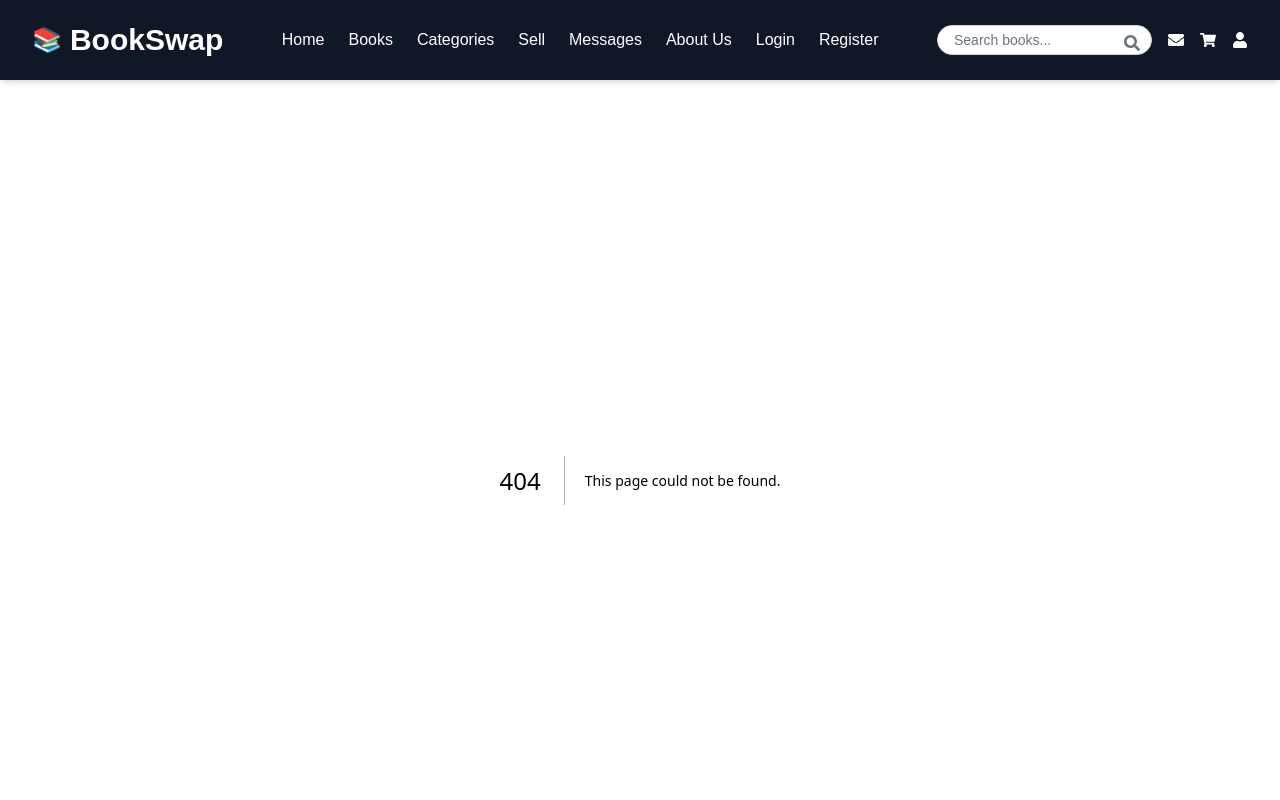
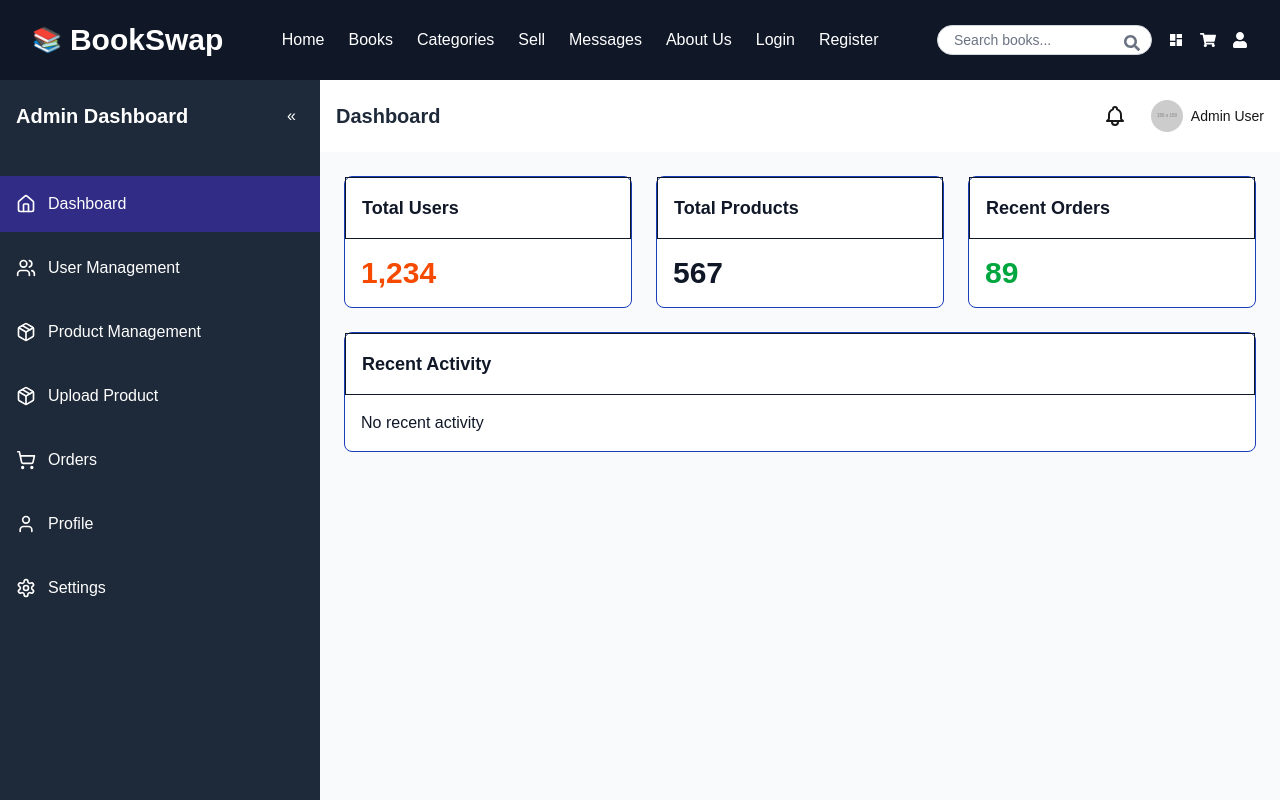
Before and after one commit to Sizzad-Hosen/book-management-client, a Next.js app: page /dashboard in a window 1280 px wide. Before the commit this address had no page. Shown: the top 800 px of the page. Built offline with nearby package versions, Linux system fonts and the light colour scheme.

Commit message:
create a admin dashboard and there nested users,product,upload product,profile,orders section sidebara add

```diff
--- a/package.json
+++ b/package.json
@@ -12,6 +12,7 @@
     "@heroicons/react": "^2.2.0",
     "daisyui": "^5.0.37",
     "framer-motion": "^12.14.0",
+    "lucide-react": "^0.511.0",
     "next": "15.3.2",
     "react": "^19.0.0",
     "react-dom": "^19.0.0",
--- /dev/null
+++ b/src/app/dashboard/layout.tsx
@@ -0,0 +1,94 @@
+// app/dashboard/layout.tsx
+"use client";
+
+import { useState } from 'react';
+import { usePathname } from 'next/navigation';
+import Link from 'next/link';
+import { User, Settings, Package, Users, Home, ShoppingCart } from 'lucide-react';
+
+const DashboardLayout = ({ children }: { children: React.ReactNode }) => {
+  const [sidebarOpen, setSidebarOpen] = useState(true);
+  const pathname = usePathname();
+
+  const navigation = [
+    { name: 'Dashboard', href: '/dashboard', icon: Home },
+    { name: 'User Management', href: '/dashboard/users', icon: Users },
+    { name: 'Product Management', href: '/dashboard/products', icon: Package },
+    { name: 'Upload Product', href: '/dashboard/products/uploadProduct', icon: Package },
+    { name: 'Orders', href: '/dashboard/orders', icon: ShoppingCart },
+    { name: 'Profile', href: '/dashboard/profile', icon: User },
+    { name: 'Settings', href: '/dashboard/settings', icon: Settings },
+  ];
+
+  return (
+    <div className="flex h-screen bg-gray-100">
+      {/* Sidebar - 30% width */}
+      <div className={`${sidebarOpen ? 'w-1/4' : 'w-20'} bg-gray-800 text-white transition-all duration-300`}>
+        <div className="p-4 flex items-center justify-between">
+          {sidebarOpen && <h1 className="text-xl font-bold">Admin Dashboard</h1>}
+          <button
+            onClick={() => setSidebarOpen(!sidebarOpen)}
+            className="p-2 rounded-md hover:bg-indigo-700"
+          >
+            {sidebarOpen ? '«' : '»'}
+          </button>
+        </div>
+
+        <nav className="mt-6">
+          <ul>
+            {navigation.map((item) => (
+              <li key={item.name} className="mb-2">
+                <Link
+                  href={item.href}
+                  className={`flex items-center p-4 ${pathname === item.href ? 'bg-indigo-900' : 'hover:bg-indigo-700'}`}
+                >
+                  <item.icon className="h-5 w-5" />
+                  {sidebarOpen && <span className="ml-3">{item.name}</span>}
+                </Link>
+              </li>
+            ))}
+          </ul>
+        </nav>
+      </div>
+
+      {/* Main Content - 70% width */}
+      <div className="flex-1 flex flex-col overflow-hidden">
+        {/* Header */}
+        <header className="bg-white shadow-sm">
+          <div className="flex justify-between items-center p-4">
+            <h2 className="text-xl font-semibold text-gray-800">
+              {navigation.find(nav => nav.href === pathname)?.name || 'Dashboard'}
+            </h2>
+            <div className="flex items-center space-x-4">
+              <button className="p-2 rounded-full hover:bg-gray-100">
+                <span className="sr-only">Notifications</span>
+                <svg className="h-6 w-6" fill="none" viewBox="0 0 24 24" stroke="currentColor">
+                  <path strokeLinecap="round" strokeLinejoin="round" strokeWidth={2} d="M15 17h5l-1.405-1.405A2.032 2.032 0 0118 14.158V11a6.002 6.002 0 00-4-5.659V5a2 2 0 10-4 0v.341C7.67 6.165 6 8.388 6 11v3.159c0 .538-.214 1.055-.595 1.436L4 17h5m6 0v1a3 3 0 11-6 0v-1m6 0H9" />
+                </svg>
+              </button>
+              <div className="relative">
+                <button className="flex items-center space-x-2 focus:outline-none">
+                  <img
+                    className="h-8 w-8 rounded-full"
+                    src="https://via.placeholder.com/150"
+                    alt="User profile"
+                  />
+                  {sidebarOpen && (
+                    <span className="text-sm font-medium">Admin User</span>
+                  )}
+                </button>
+              </div>
+            </div>
+          </div>
+        </header>
+
+        {/* Main Content Area */}
+        <main className="flex-1 overflow-y-auto p-6 bg-gray-50">
+          {children}
+        </main>
+      </div>
+    </div>
+  );
+};
+
+export default DashboardLayout;
--- /dev/null
+++ b/src/app/dashboard/orders/page.tsx
@@ -0,0 +1,9 @@
+import React from 'react'
+
+const Orders = () => {
+  return (
+    <div>Orders</div>
+  )
+}
+
+export default Orders
--- /dev/null
+++ b/src/app/dashboard/page.tsx
@@ -0,0 +1,52 @@
+// app/dashboard/page.tsx
+
+import { Card, CardContent, CardHeader, CardTitle } from "@/components/ui/Card";
+
+const DashboardPage = () => {
+  return (
+    <div className="grid grid-cols-1 md:grid-cols-2 lg:grid-cols-3 gap-6">
+      <Card>
+        <CardHeader>
+          <CardTitle>Total Users</CardTitle>
+        </CardHeader>
+        <CardContent>
+          <p className="text-3xl text-orange-600 font-bold">1,234</p>
+        </CardContent>
+      </Card>
+
+      <Card>
+        <CardHeader>
+          <CardTitle>Total Products</CardTitle>
+        </CardHeader>
+        <CardContent>
+          <p className="text-3xl font-bold">567</p>
+        </CardContent>
+      </Card>
+
+      <Card>
+        <CardHeader>
+          <CardTitle>Recent Orders</CardTitle>
+        </CardHeader>
+        <CardContent>
+          <p className="text-3xl text-green-600  font-bold">89</p>
+        </CardContent>
+      </Card>
+
+      <div className="col-span-full">
+        <Card>
+          <CardHeader>
+            <CardTitle>Recent Activity</CardTitle>
+          </CardHeader>
+          <CardContent>
+            <div className="space-y-4">
+              {/* Recent activity items would go here */}
+              <p>No recent activity</p>
+            </div>
+          </CardContent>
+        </Card>
+      </div>
+    </div>
+  );
+};
+
+export default DashboardPage;
--- /dev/null
+++ b/src/app/dashboard/products/page.tsx
@@ -0,0 +1,9 @@
+import React from 'react'
+
+const ProductManagement = () => {
+  return (
+    <div>ProductManagement</div>
+  )
+}
+
+export default ProductManagement
--- /dev/null
+++ b/src/app/dashboard/products/uploadProduct/page.tsx
@@ -0,0 +1,9 @@
+import React from 'react'
+
+const UploadProduct = () => {
+  return (
+    <div>UploadProduct</div>
+  )
+}
+
+export default UploadProduct
--- /dev/null
+++ b/src/app/dashboard/profile/page.tsx
@@ -0,0 +1,9 @@
+import React from 'react'
+
+const Profile = () => {
+  return (
+    <div>Profile</div>
+  )
+}
+
+export default Profile
--- /dev/null
+++ b/src/app/dashboard/users/page.tsx
@@ -0,0 +1,9 @@
+import React from 'react'
+
+const UserMangement = () => {
+  return (
+    <div>UserMangement</div>
+  )
+}
+
+export default UserMangement
--- a/src/components/shared/Navbar.tsx
+++ b/src/components/shared/Navbar.tsx
@@ -3,6 +3,7 @@
 import { useState } from 'react';
 import { FaSearch, FaEnvelope, FaShoppingCart, FaUser, FaBars, FaTimes } from 'react-icons/fa';
 import Link from 'next/link';
+import { MdDashboard } from 'react-icons/md';
 
 export const Navbar = ()=> {
   const [menuOpen, setMenuOpen] = useState(false);
@@ -48,7 +49,11 @@ const navlinks = (
 
               <FaSearch className="absolute right-3 top-2.5 text-gray-500" />
             </div>
-            <FaEnvelope className="hover:text-gray-200 cursor-pointer hidden md:block" />
+              <Link href="/dashboard" className="">
+
+            <MdDashboard className="hover:text-gray-200 cursor-pointer hidden md:block" />
+              </Link>
+
             <FaShoppingCart className="hover:text-gray-200 cursor-pointer hidden md:block" />
             <FaUser className="hover:text-gray-200 cursor-pointer hidden md:block" />
 
--- /dev/null
+++ b/src/components/ui/Card.tsx
@@ -0,0 +1,32 @@
+// components/ui/card.tsx
+import { ReactNode } from 'react';
+
+interface CardProps {
+  children: ReactNode;
+  className?: string;
+}
+
+export const Card = ({ children, className = '' }: CardProps) => (
+
+  <div className={`rounded-lg border bg-white border-blue-800 text-gray-900 ${className}`}>
+    {children}
+  </div>
+);
+
+export const CardHeader = ({ children, className = '' }: CardProps) => (
+  <div className={`p-4 border  ${className}`}>
+    {children}
+  </div>
+);
+
+export const CardTitle = ({ children, className = '' }: CardProps) => (
+  <h3 className={`text-lg font-semibold  ${className}`}>
+    {children}
+  </h3>
+);
+
+export const CardContent = ({ children, className = '' }: CardProps) => (
+  <div className={`p-4   ${className}`}>
+    {children}
+  </div>
+);
```
Also changed, not shown: 1 other file (tests, documents, lock files or other folders).
